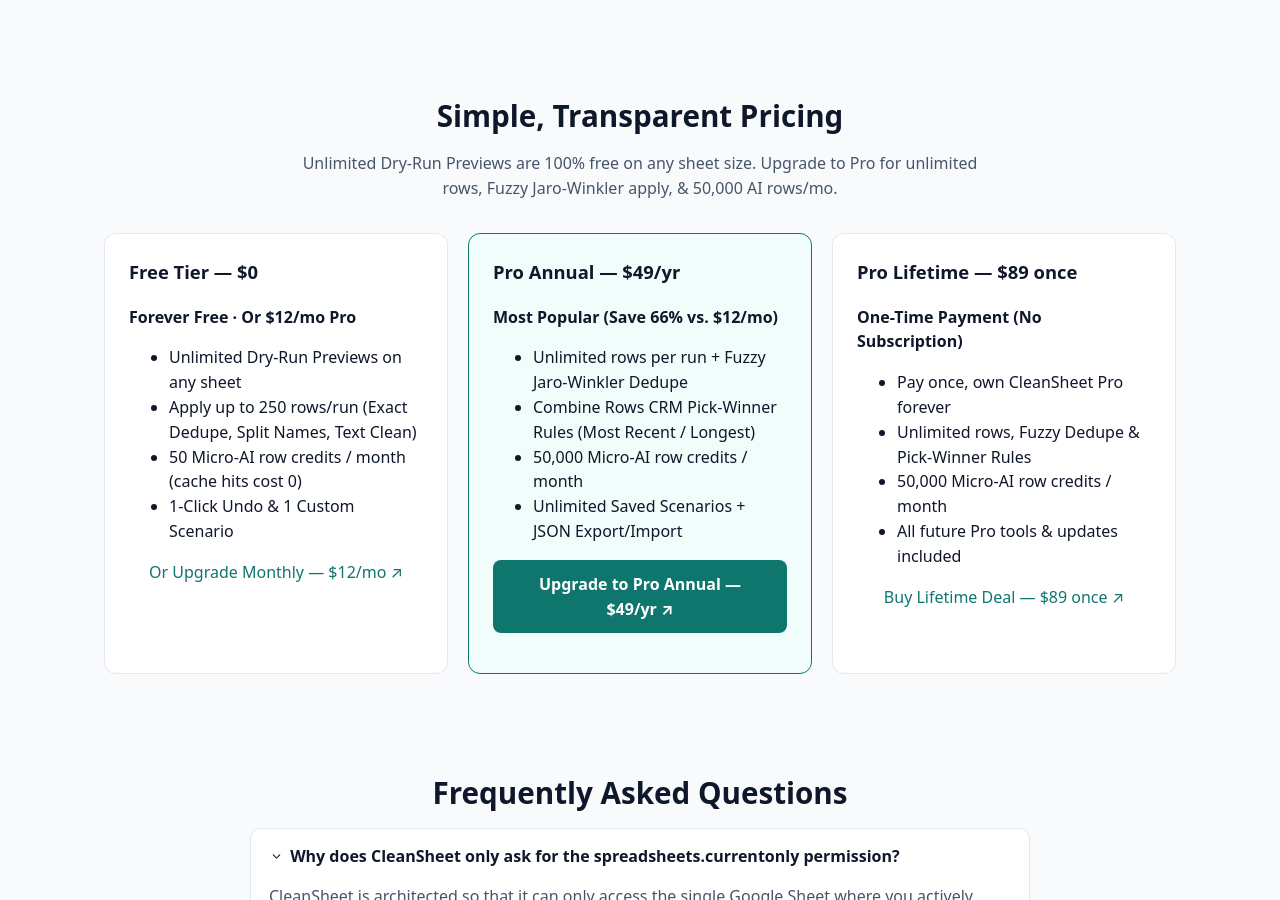
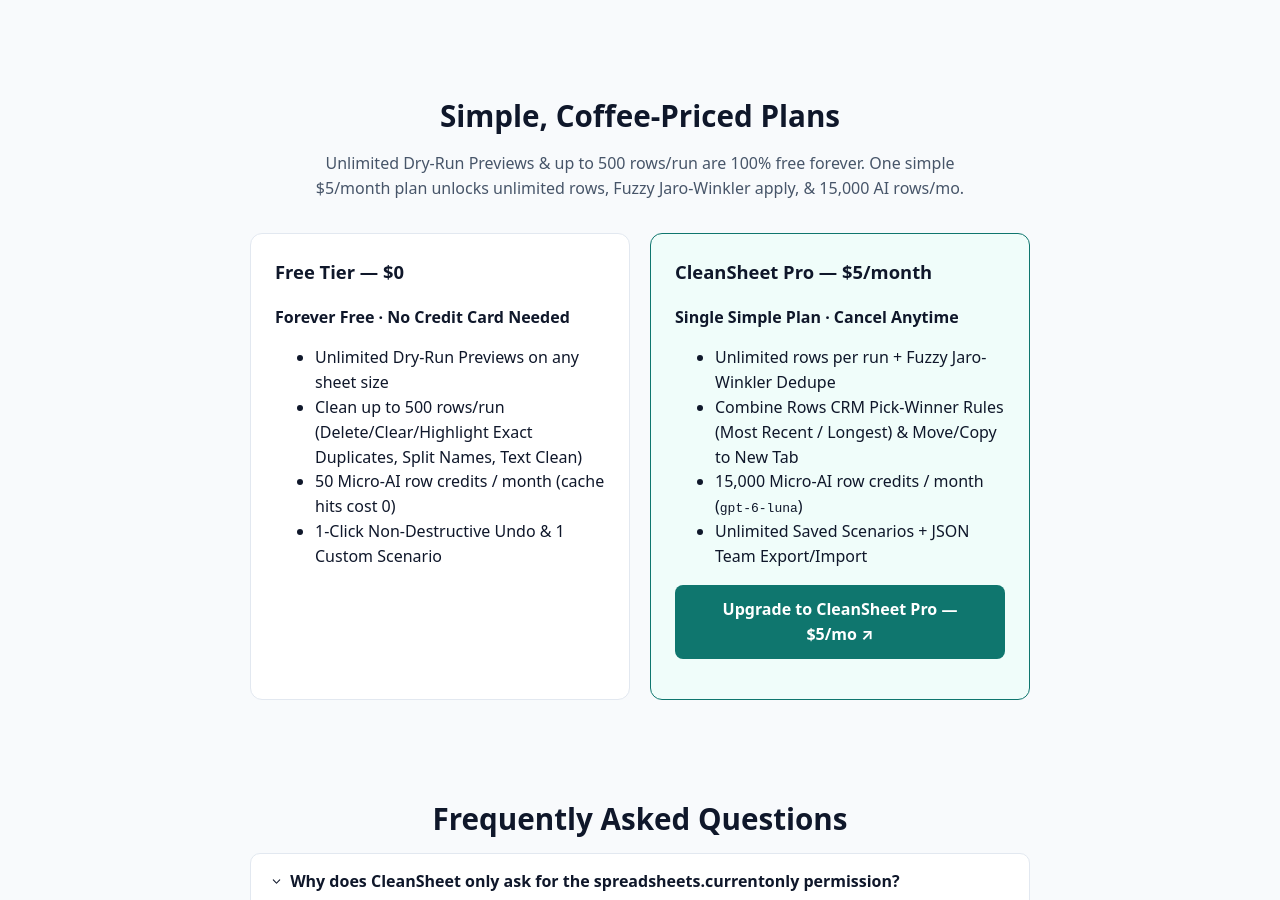
Before and after one commit to sdai-code/cleansheet-site, a plain HTML site: page index.html in a window 1280 px wide. Shown: the part 3577-4477 px from the top of the page. Drawn offline with Linux system fonts and the light colour scheme.

Commit message:
feat(pricing): simplify to Free (500 rows) + CleanSheet Pro /mo plan

```diff
--- a/index.html
+++ b/index.html
@@ -458,71 +458,39 @@
       </section>
 
       <section id="pricing" class="block">
-        <h2 class="section-title">Simple, Transparent Pricing</h2>
+        <h2 class="section-title">Simple, Coffee-Priced Plans</h2>
         <p class="section-sub">
-          Unlimited Dry-Run Previews are 100% free on any sheet size. Upgrade to Pro for unlimited rows, Fuzzy Jaro-Winkler apply, &amp; 50,000 AI rows/mo.
+          Unlimited Dry-Run Previews &amp; up to 500 rows/run are 100% free forever. One simple $5/month plan unlocks unlimited rows, Fuzzy Jaro-Winkler apply, &amp; 15,000 AI rows/mo.
         </p>
-        <div class="grid-3">
+        <div class="grid-3" style="max-width: 780px; margin: 0 auto">
           <div class="card">
             <h3>Free Tier — $0</h3>
-            <p><strong>Forever Free · Or $12/mo Pro</strong></p>
+            <p><strong>Forever Free · No Credit Card Needed</strong></p>
             <ul>
-              <li>Unlimited Dry-Run Previews on any sheet</li>
-              <li>Apply up to 250 rows/run (Exact Dedupe, Split Names, Text Clean)</li>
+              <li>Unlimited Dry-Run Previews on any sheet size</li>
+              <li>Clean up to 500 rows/run (Delete/Clear/Highlight Exact Duplicates, Split Names, Text Clean)</li>
               <li>50 Micro-AI row credits / month (cache hits cost 0)</li>
-              <li>1-Click Undo &amp; 1 Custom Scenario</li>
+              <li>1-Click Non-Destructive Undo &amp; 1 Custom Scenario</li>
+            </ul>
+          </div>
+          <div class="card" style="border-color: #0f766e; background: #f0fdfa">
+            <h3>CleanSheet Pro — $5/month</h3>
+            <p><strong>Single Simple Plan · Cancel Anytime</strong></p>
+            <ul>
+              <li>Unlimited rows per run + Fuzzy Jaro-Winkler Dedupe</li>
+              <li>Combine Rows CRM Pick-Winner Rules (Most Recent / Longest) &amp; Move/Copy to New Tab</li>
+              <li>15,000 Micro-AI row credits / month (<code>gpt-6-luna</code>)</li>
+              <li>Unlimited Saved Scenarios + JSON Team Export/Import</li>
             </ul>
             <p style="margin-top: 16px">
               <a
-                href="https://buy.stripe.com/test_8x26oA6clgv06Zfd8dco000"
-                target="_blank"
-                rel="noopener noreferrer"
-                class="btn btn-outline"
-                style="display: inline-block; width: 100%; text-align: center; box-sizing: border-box"
-              >
-                Or Upgrade Monthly — $12/mo ↗
-              </a>
-            </p>
-          </div>
-          <div class="card" style="border-color: #0f766e; background: #f0fdfa">
-            <h3>Pro Annual — $49/yr</h3>
-            <p><strong>Most Popular (Save 66% vs. $12/mo)</strong></p>
-            <ul>
-              <li>Unlimited rows per run + Fuzzy Jaro-Winkler Dedupe</li>
-              <li>Combine Rows CRM Pick-Winner Rules (Most Recent / Longest)</li>
-              <li>50,000 Micro-AI row credits / month</li>
-              <li>Unlimited Saved Scenarios + JSON Export/Import</li>
-            </ul>
-            <p style="margin-top: 16px">
-              <a
-                href="https://buy.stripe.com/test_bJe4gseIR92y83jechco001"
+                href="https://buy.stripe.com/test_4gMcMY7gp5QmdnDc49co003"
                 target="_blank"
                 rel="noopener noreferrer"
                 class="btn btn-primary"
                 style="display: inline-block; width: 100%; text-align: center; box-sizing: border-box"
               >
-                Upgrade to Pro Annual — $49/yr ↗
-              </a>
-            </p>
-          </div>
-          <div class="card">
-            <h3>Pro Lifetime — $89 once</h3>
-            <p><strong>One-Time Payment (No Subscription)</strong></p>
-            <ul>
-              <li>Pay once, own CleanSheet Pro forever</li>
-              <li>Unlimited rows, Fuzzy Dedupe &amp; Pick-Winner Rules</li>
-              <li>50,000 Micro-AI row credits / month</li>
-              <li>All future Pro tools &amp; updates included</li>
-            </ul>
-            <p style="margin-top: 16px">
-              <a
-                href="https://buy.stripe.com/test_28EbIUeIR6Uq2IZd8dco002"
-                target="_blank"
-                rel="noopener noreferrer"
-                class="btn btn-outline"
-                style="display: inline-block; width: 100%; text-align: center; box-sizing: border-box"
-              >
-                Buy Lifetime Deal — $89 once ↗
+                Upgrade to CleanSheet Pro — $5/mo ↗
               </a>
             </p>
           </div>
```
